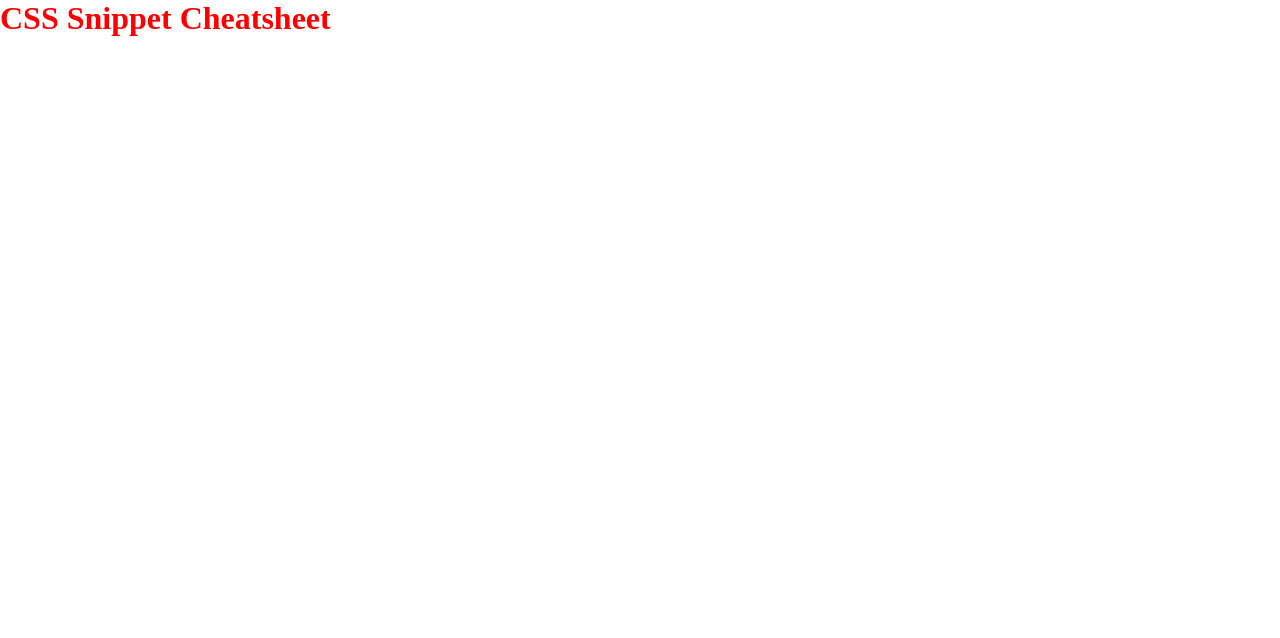
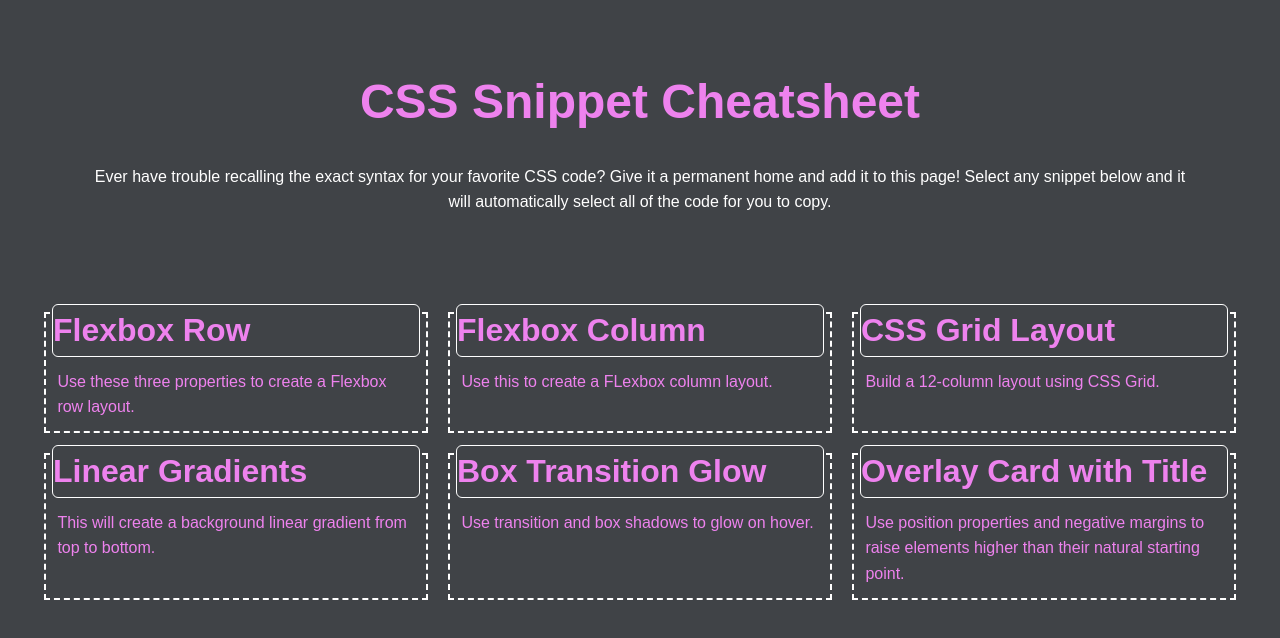
Before and after one commit to ChesneyJulian/css-snippet-cheat-sheet, a plain HTML site: page index.html in a window 1280 px wide. Drawn offline with Linux system fonts and the light colour scheme.

Commit message:
begin filling in html with given text, begin styling elements in css

```diff
--- a/assets/css/reset.css
+++ b/assets/css/reset.css
@@ -2,4 +2,5 @@ html, * {
     padding: 0;
     margin: 0;
     box-sizing: border-box;
+    color: white;
 }
--- a/assets/css/style.css
+++ b/assets/css/style.css
@@ -1,3 +1,87 @@
+html, * {
+    background-color:rgb(64, 67, 71);
+    font-family: Arial, Helvetica, sans-serif;
+    color: violet;
+    position: relative;
+}
+
+header {
+    color: white;
+    display: flex;
+    flex-direction: column;
+    justify-content: space-evenly;
+    align-items: center;
+    margin: 3%;
+    padding: 2%;
+}
+
 h1 {
-    color:red;
+    font-size: 300%;
 }
+
+header p {
+    color: white;
+    margin: 2%;
+    font-weight: 11px;
+    text-align: center;
+
+}
+
+body {
+    margin: 0;
+    display: flex;
+    flex-direction: column;
+    min-height: 100vh;
+    align-content: flex-start;
+    justify-content: flex-start;
+    line-height: 1.6;
+  }
+
+h2{
+    font-size: 200%;
+}
+
+main {
+
+    display: flex;
+    flex-wrap: wrap;
+    justify-content: center;
+
+}
+.section {
+    display: flex;
+    flex-wrap: wrap;
+    background-color: inherit;
+    padding: 20px;
+    justify-content: space-evenly;
+    flex-direction: row;
+    width: 30%;
+}
+
+.card {
+    border-color: white;
+    border-style: dashed;
+    border-width: 2px;
+    width:30%;
+    height: auto;
+    margin: 10px;
+}
+
+.card p {
+    display: flex;
+    flex-wrap: wrap;
+    font-weight: 11px;
+    padding: 2%;
+    margin: 1%;
+}
+
+.card h2 {
+    position: relative;
+    margin: -10px 6px 0 6px;
+    border-width: 1px;
+    border-color: white;
+    border-style: solid;
+    border-radius: 6px;
+    align-items: center;
+    justify-content: center;
+}
--- a/index.html
+++ b/index.html
@@ -11,26 +11,32 @@
 <body>
     <header>
         <h1>CSS Snippet Cheatsheet</h1>
-        <p></p>
+        <p>Ever have trouble recalling the exact syntax for your favorite CSS code? Give it a permanent home and add it to this page! Select any snippet below and it will automatically select all of the code for you to copy.</p>
     </header>
     <main>
         <section class="card">
-            <h2></h2>
+            <h2>Flexbox Row</h2>
+            <p>Use these three properties to create a Flexbox row layout.</p>
         </section>
         <section class="card">
-            <h2></h2>
+            <h2>Flexbox Column</h2>
+            <p>Use this to create a FLexbox column layout.</p>
         </section>
         <section class="card">
-            <h2></h2>
+            <h2>CSS Grid Layout</h2>
+            <p>Build a 12-column layout using CSS Grid.</p>
         </section>
         <section class="card">
-            <h2></h2>
+            <h2>Linear Gradients</h2>
+            <p>This will create a background linear gradient from top to bottom.</p>
         </section>
         <section class="card">
-            <h2></h2>
+            <h2>Box Transition Glow</h2>
+            <p>Use transition and box shadows to glow on hover.</p>
         </section>
         <section class="card">
-            <h2></h2>
+            <h2>Overlay Card with Title</h2>
+            <p>Use position properties and negative margins to raise elements higher than their natural starting point.</p>
         </section>
     </main>
     <footer>
```
